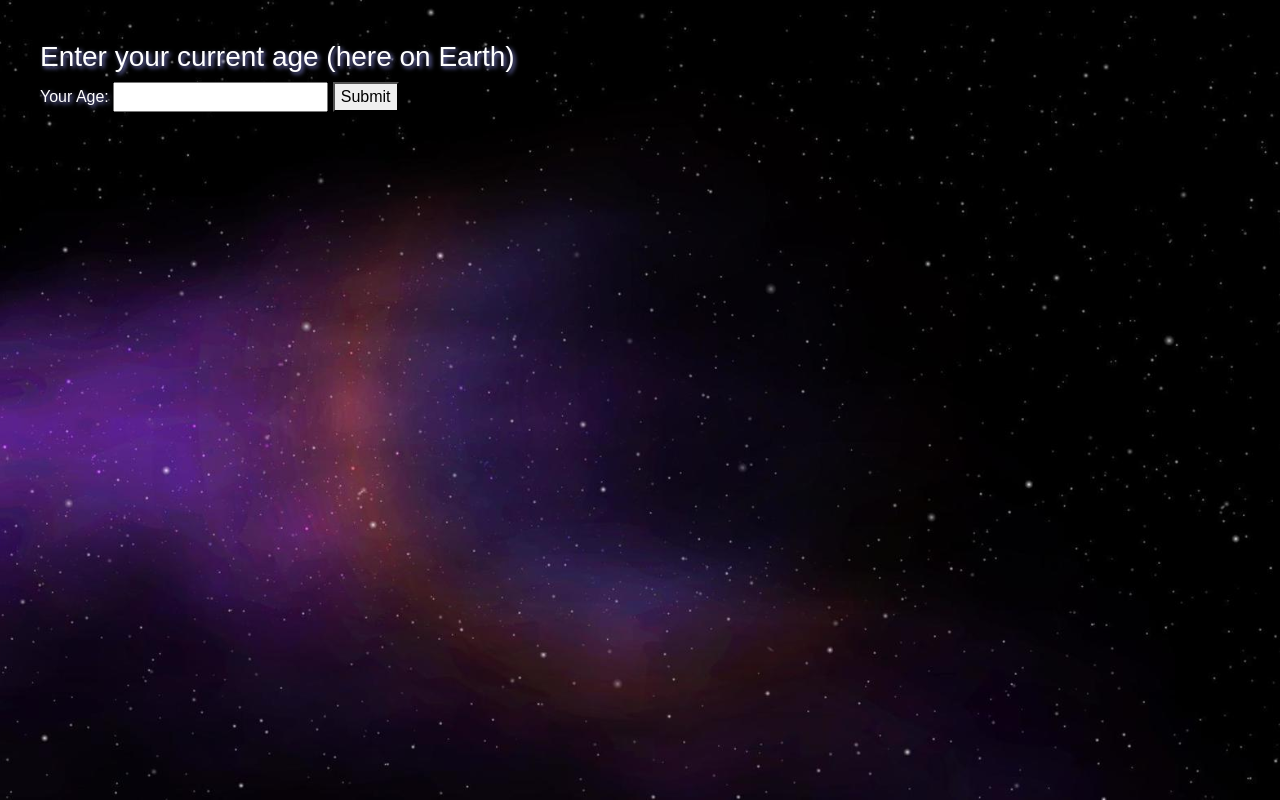
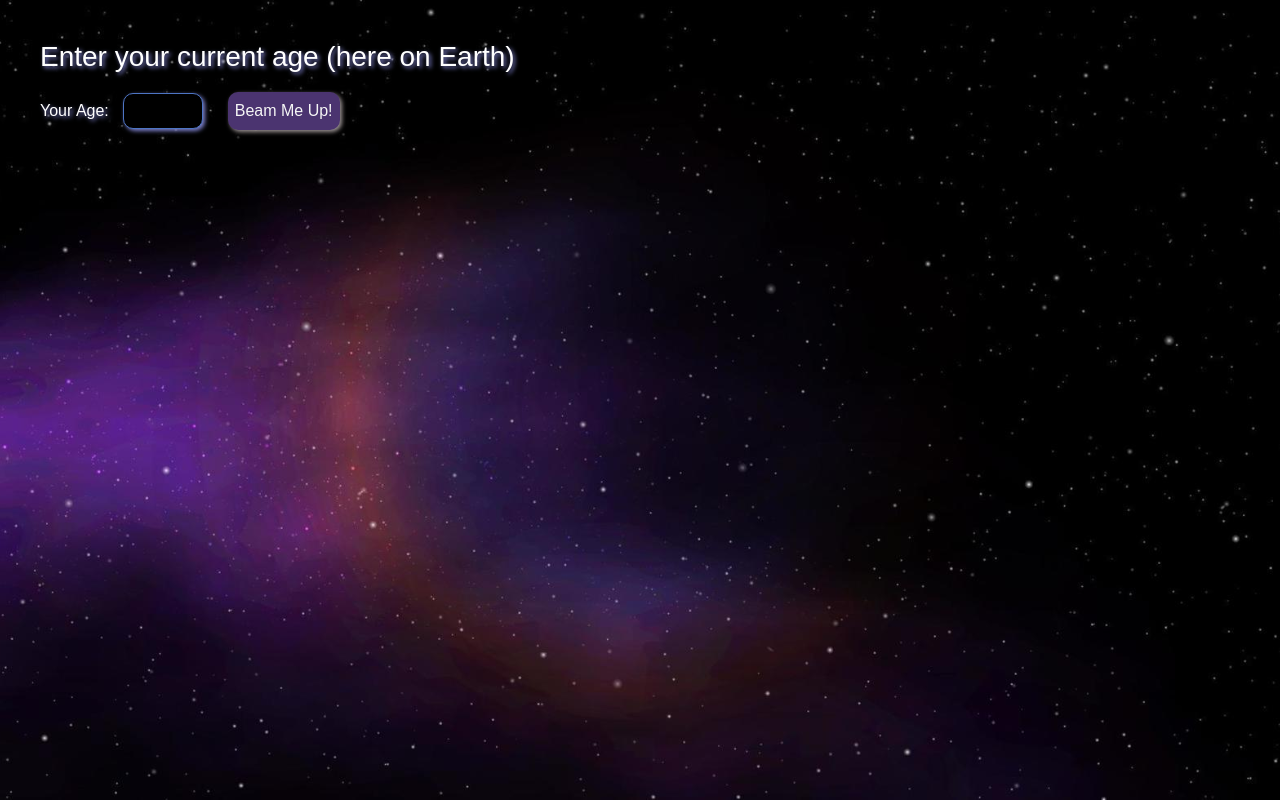
Before and after one commit to 0art-vandelay0/super-galactic-age-calc, a website built with webpack: page src/index.html in a window 1280 px wide. Built offline with nearby package versions, Linux system fonts and the light colour scheme.

Commit message:
Add styles

```diff
--- a/src/css/styles.css
+++ b/src/css/styles.css
@@ -17,6 +17,7 @@ body {
     display: flex;
     flex-direction: column;
     width: 50%;
+    min-width: 380px;
     justify-content: center;
     align-items: center;
     margin: 20px;
@@ -30,8 +31,31 @@ ul#response {
     text-align: center;
     margin: 0px;
     padding: 0px;
+    font-size: 20px;
 }
 
 .hidden {
     display: none;
 }
+
+button {
+    border: #e8ebf3;
+    color: whitesmoke;
+    background-color: #4b3470;
+    box-shadow: 2px 2px 4px rgba(196, 186, 186, 0.8);
+    border-radius: 10px;
+    padding: 7px;
+    margin: 10px;
+}
+
+input {
+    text-align: center;
+    width: 80px;
+    color:#ac99cf;
+    border: 1px solid #4d75c4;
+    border-radius: 10px;
+    box-shadow: 2px 2px 4px rgba(158, 161, 255, 0.8);
+    padding: 5px;
+    margin: 10px;
+    background-color: rgb(0, 0, 0);
+}
--- a/src/index.html
+++ b/src/index.html
@@ -10,7 +10,7 @@
     <form id="earthAge-form">
         <label for="earth-age-input">Your Age: </label>
         <input id="earth-age-input" type="number">
-        <button type="submit">Submit</button>
+        <button type="submit">Beam Me Up!</button>
     </form>
     <div id="responses-div" class="hidden">
         <div id="planet-ages-response-div">
```
